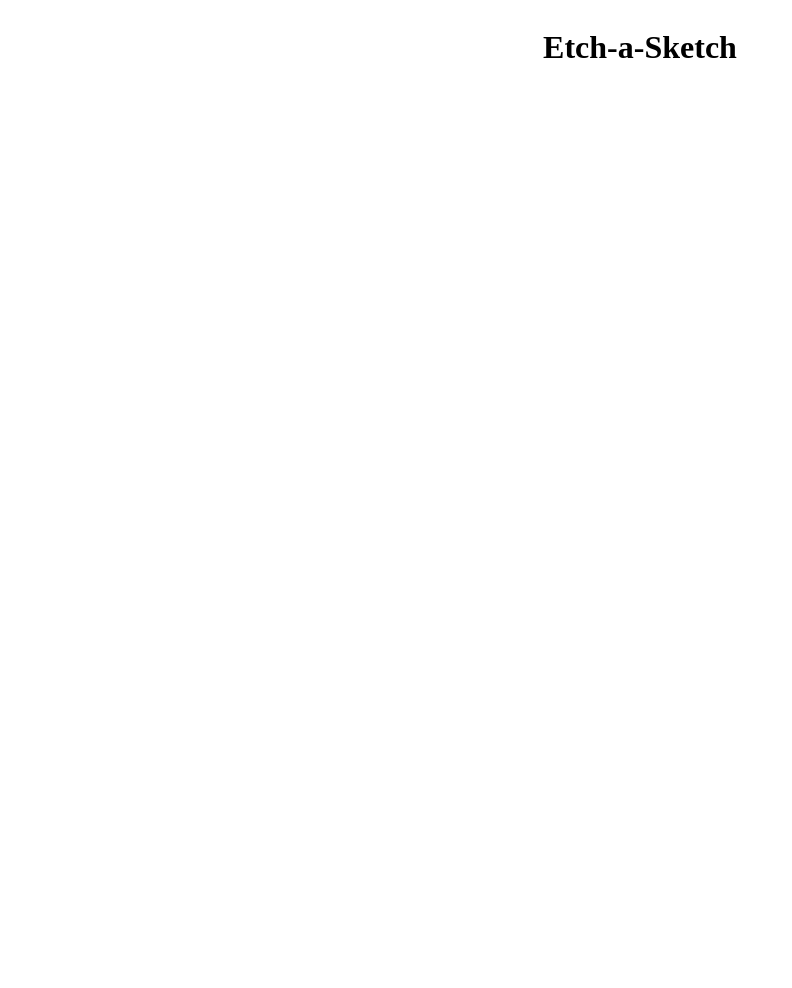
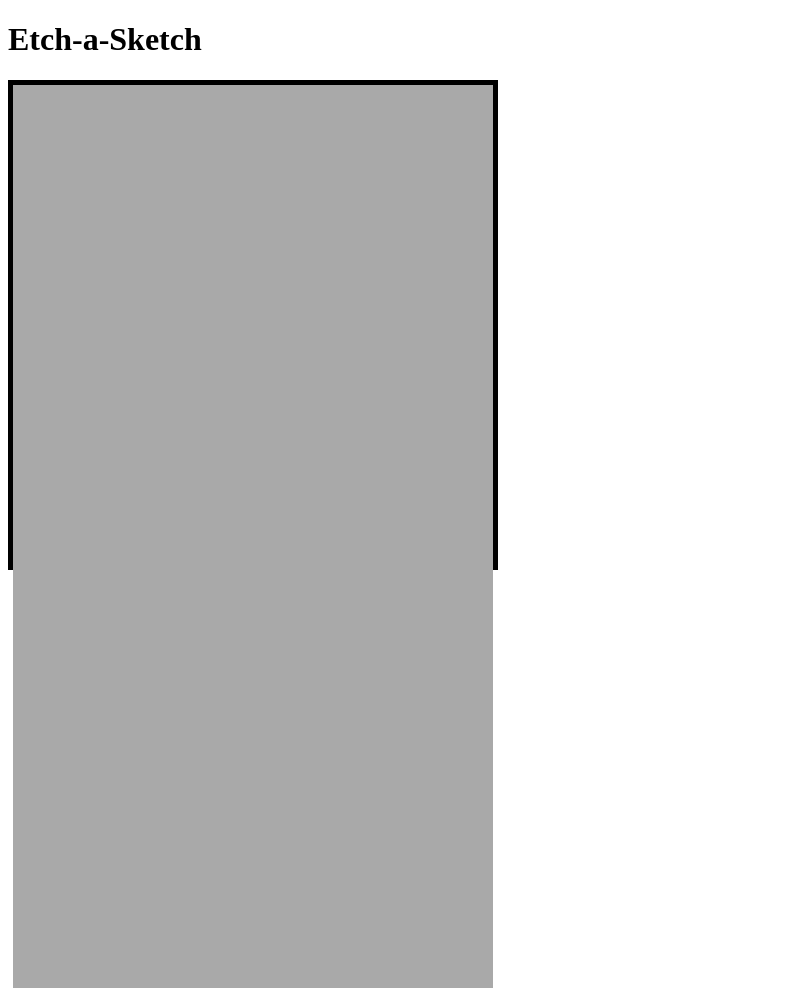
Before and after one commit to alecbnono/odin-etch-a-sketch, a plain HTML site: page index.html in a window 1280 px wide. Shown: the top 988 px of the page, without its empty margins (0-792 px from the left). Before the commit the page ends 800 px from the top, so only its background shows below. Drawn offline with Linux system fonts and the light colour scheme.

Commit message:
Add working product

```diff
--- a/index.js
+++ b/index.js
@@ -1,9 +1,27 @@
 "use strict";
+
+function colorBlack (e) {
+    e.target.style.backgroundColor = "black";
+}
 
 const grid = document.querySelector("#grid");
 
 let size = 16;
+let squareSide = 960/16;
 
 for (let i = 0; i < size * size; i++) {
-  const square = document.createElement("div");
+    const square = document.createElement("div");
+
+    square.style.width = `${squareSide}px`;
+    square.style.height = `${squareSide}px`;
+
+    square.classList.add("square");
+
+    grid.appendChild(square);
 }
+
+const squaresList = document.querySelectorAll(".square");
+
+console.log(squaresList);
+
+squaresList.forEach((e) => e.addEventListener("mouseenter", colorBlack));
--- a/styles.css
+++ b/styles.css
@@ -1,9 +1,16 @@
 .container {
+
+}
+
+#grid {
   display: flex;
-  width: 100%;
-  justify-content: center;
-  flex-direction: row;
+  width: 480px;
+  height: 480px;
+  flex-wrap: wrap;
+  border: 5px solid black;
 }
-.grid {
-  width: 960px;
+
+.square {
+  background-color: darkgray;
+  flex: 0 0 auto;
 }
```
